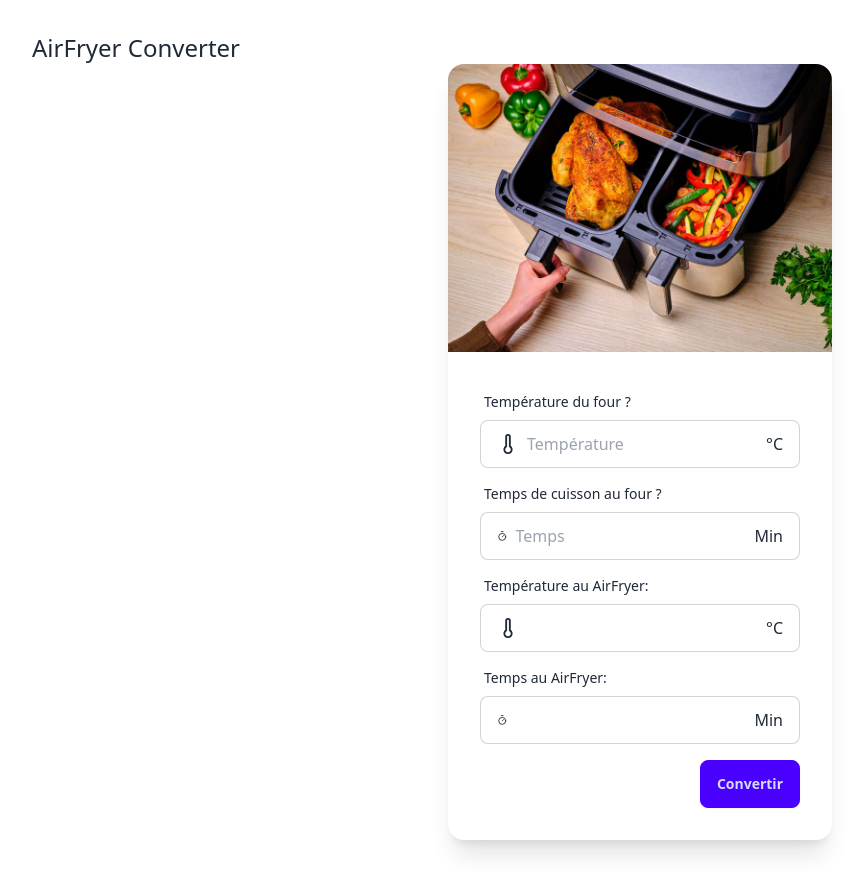
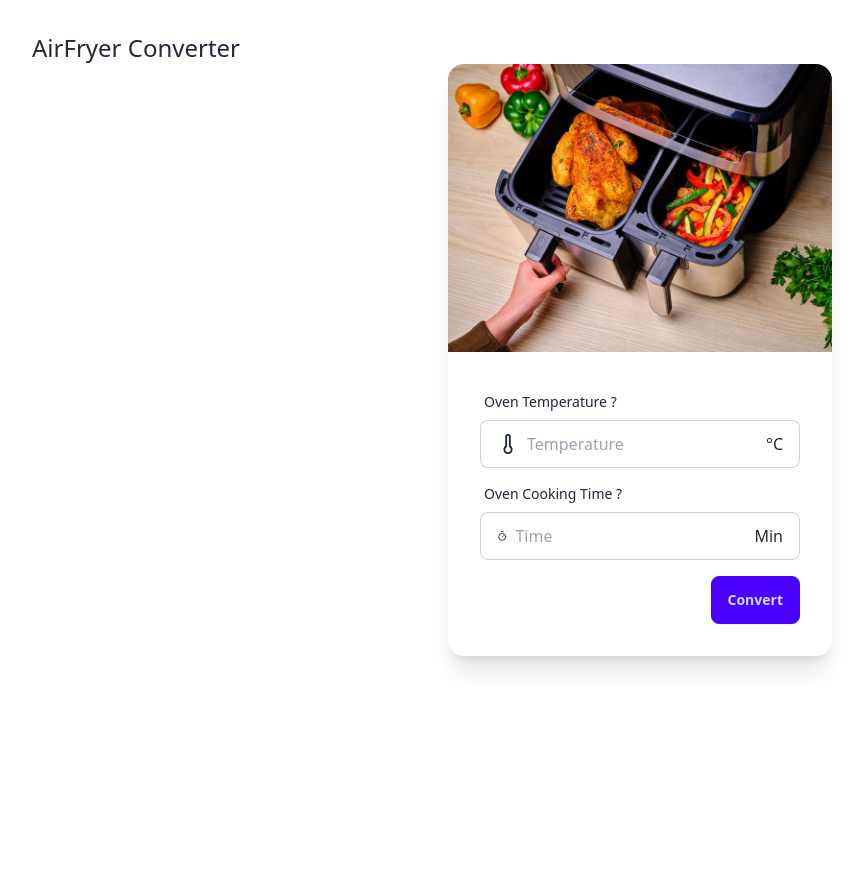
Before and after one commit to ThomasCouteau/AirFryerConverter, a Vue app: page / in a window 1280 px wide. Shown: the whole page, without its empty margins (0-863 px from the left). After the commit the page ends 800 px from the top, so only its background shows below. Built offline with nearby package versions, Linux system fonts and the light colour scheme.

Commit message:
📦 NEW: i18n + v-if for result

```diff
--- a/package.json
+++ b/package.json
@@ -9,7 +9,8 @@
     "preview": "vite preview"
   },
   "dependencies": {
-    "vue": "^3.4.29"
+    "vue": "^3.4.29",
+    "vue-i18n": "^10.0.0-beta.5"
   },
   "devDependencies": {
     "@vitejs/plugin-vue": "^5.0.5",
--- a/src/App.vue
+++ b/src/App.vue
@@ -57,7 +57,7 @@ const convertToAirfryer = () => {
           <div class="flex flex-col items-center space-y-2">
             <label class="form-control w-full max-w-xs">
               <div class="label">
-                <span class="label-text">Température du four ?</span>
+                <span class="label-text">{{ $t('tempFurn') }} ?</span>
               </div>
               <label class="input input-bordered flex items-center gap-2">
                 <IconThermometer />
@@ -66,7 +66,8 @@ const convertToAirfryer = () => {
                   type="text"
                   inputmode="tel"
                   class="grow"
-                  placeholder="Température"
+                  :placeholder="$t('temperature')"
+                  required
                 />
                 °C
               </label>
@@ -74,7 +75,7 @@ const convertToAirfryer = () => {
 
             <label class="form-control w-full max-w-xs">
               <div class="label">
-                <span class="label-text">Temps de cuisson au four ?</span>
+                <span class="label-text">{{ $t('timeFurn') }} ?</span>
               </div>
               <label class="input input-bordered flex items-center gap-2">
                 <IconTimer />
@@ -83,14 +84,15 @@ const convertToAirfryer = () => {
                   type="text"
                   inputmode="tel"
                   class="grow"
-                  placeholder="Temps"
+                  :placeholder="$t('time')"
+                  required
                 />
                 Min
               </label>
             </label>
-            <label class="form-control w-full max-w-xs">
+            <label v-if="tempAirFryer" class="form-control w-full max-w-xs">
               <div class="label">
-                <span class="label-text">Température au AirFryer:</span>
+                <span class="label-text">{{ $t('airFryerTemp') }}:</span>
               </div>
               <div class="input input-bordered flex items-center gap-2">
                 <IconThermometer />
@@ -103,9 +105,9 @@ const convertToAirfryer = () => {
                 °C
               </div>
             </label>
-            <label class="form-control w-full max-w-xs">
+            <label v-if="timeAirFryer" class="form-control w-full max-w-xs">
               <div class="label">
-                <span class="label-text">Temps au AirFryer:</span>
+                <span class="label-text">{{ $t('airFryerTime') }}:</span>
               </div>
               <div class="input input-bordered flex items-center gap-2">
                 <IconTimer /><input
@@ -119,7 +121,9 @@ const convertToAirfryer = () => {
             </label>
           </div>
           <div class="card-actions justify-end">
-            <button class="btn btn-primary" type="submit">Convertir</button>
+            <button class="btn btn-primary" type="submit">
+              {{ $t('convert') }}
+            </button>
           </div>
         </form>
       </div>
--- /dev/null
+++ b/src/i18n/en.js
@@ -0,0 +1,9 @@
+export default {
+  time: 'Time',
+  temperature: 'Temperature',
+  tempFurn: 'Oven Temperature',
+  timeFurn: 'Oven Cooking Time',
+  airFryerTemp: 'Air Fryer Temperature',
+  airFryerTime: 'Air Fryer Cooking Time',
+  convert: 'Convert',
+};
--- /dev/null
+++ b/src/i18n/fr.js
@@ -0,0 +1,9 @@
+export default {
+  time: 'Temps',
+  temperature: 'Température',
+  tempFurn: 'Température du four',
+  timeFurn: 'Temps de cuisson au four',
+  airFryerTemp: 'Température au AirFryer',
+  airFryerTime: 'Temps de cuisson au AirFryer',
+  convert: 'Convertir',
+};
--- a/src/main.js
+++ b/src/main.js
@@ -1,6 +1,28 @@
-import './assets/main.css'
+import './assets/main.css';
 
-import { createApp } from 'vue'
-import App from './App.vue'
+import { createApp } from 'vue';
+import App from './App.vue';
+import { createI18n } from 'vue-i18n';
+import en from '@/i18n/en';
+import fr from '@/i18n/fr';
 
-createApp(App).mount('#app')
+let lang = null;
+
+if (navigator.language === 'fr-FR') {
+  lang = 'en';
+} else {
+  lang = 'en';
+}
+
+const i18n = createI18n({
+  locale: lang,
+  fallbackLocale: 'en',
+  messages: {
+    en,
+    fr,
+  },
+});
+
+const app = createApp(App);
+app.use(i18n);
+app.mount('#app');
```
Also changed, not shown: 1 other file (tests, documents, lock files or other folders).
